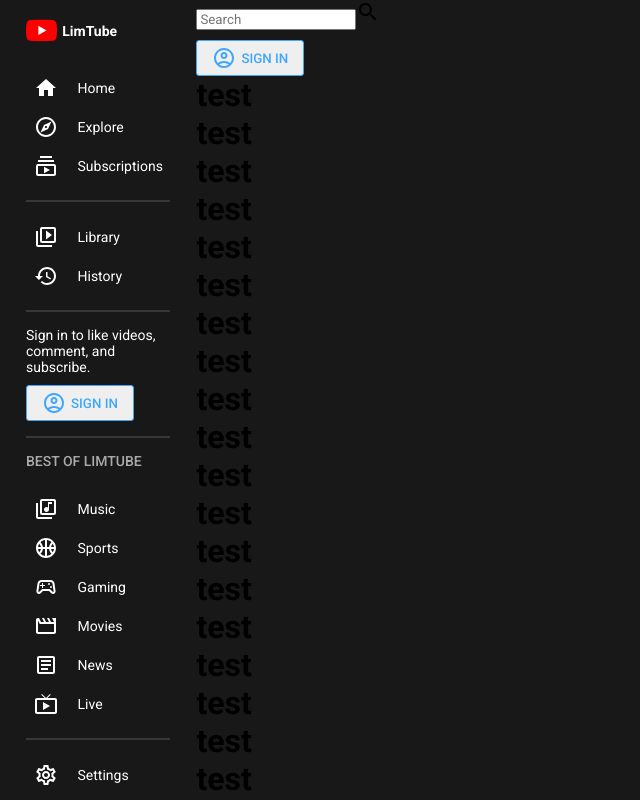
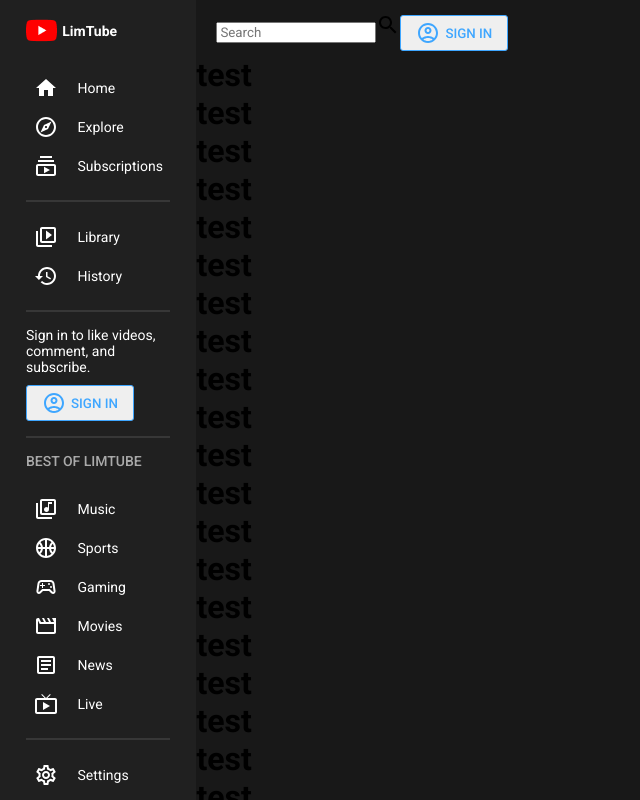
Before and after one commit to limslmao/youtubeClone, a React (Create React App) app: page / in a window 1280 px wide. Shown: the top 800 px of the page, without its empty margins (0-640 px from the left). Built offline with nearby package versions, Linux system fonts and the light colour scheme.

Commit message:
edit navbar container

```diff
--- a/src/components/Menu.jsx
+++ b/src/components/Menu.jsx
@@ -20,7 +20,7 @@ import SettingsBrightnessOutlinedIcon from "@mui/icons-material/SettingsBrightne
 
 const Container = styled.div`
   flex: 1;
-  background-color: ${({ theme }) => theme.bg};
+  background-color: ${({ theme }) => theme.bgLighter};
   height: 100vh;
   color: ${({ theme }) => theme.text};
   font-size: 14px;
--- a/src/components/Navbar.jsx
+++ b/src/components/Navbar.jsx
@@ -3,8 +3,18 @@ import styled from "styled-components";
 import AccountCircleOutlinedIcon from "@mui/icons-material/AccountCircleOutlined";
 import SearchOutLinedIcon from "@mui/icons-material/SearchOutlined";
 
-const Container = styled.div``;
-const Wrapper = styled.div``;
+const Container = styled.div`
+  position: sticky;
+  top: 0;
+  background-color: #${({ theme }) => theme.bgLighter};
+  height: 56px;
+`;
+const Wrapper = styled.div`
+  display: flex;
+  align-items: center;
+  height: 100%;
+  padding: 0px 20px;
+`;
 const Search = styled.div``;
 const Input = styled.input``;
 const Button = styled.button`
```
